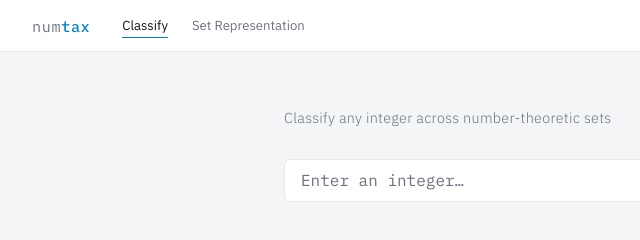
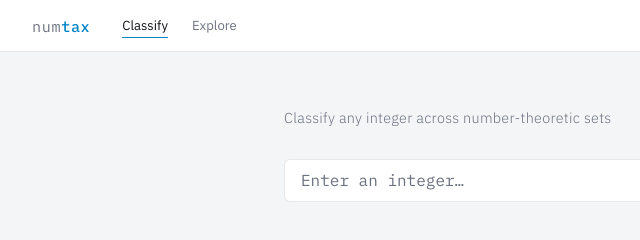
Before and after one commit to Jan-Nilsson/numtax, a website with bundled scripts: page index.html in a window 1280 px wide. Shown: the full height of the page, 0-640 px from the left. Built offline with nearby package versions, Linux system fonts and the light colour scheme.

Commit message:
cambiar Set representation a explore (una línea)

```diff
--- a/index.html
+++ b/index.html
@@ -15,7 +15,7 @@
     <a href="index.html" class="nav-logo">num<strong>tax</strong></a>
     <div class="nav-links">
       <a href="index.html" class="nav-link nav-link--active">Classify</a>
-      <a href="views.html" class="nav-link">Set Representation</a>
+      <a href="views.html" class="nav-link">Explore</a>
     </div>
     <button id="theme-toggle" class="theme-btn" aria-label="Toggle theme">
       <svg class="icon-sun" xmlns="http://www.w3.org/2000/svg" viewBox="0 0 24 24" fill="none" stroke="currentColor" stroke-width="2"><circle cx="12" cy="12" r="5"/><line x1="12" y1="1" x2="12" y2="3"/><line x1="12" y1="21" x2="12" y2="23"/><line x1="4.22" y1="4.22" x2="5.64" y2="5.64"/><line x1="18.36" y1="18.36" x2="19.78" y2="19.78"/><line x1="1" y1="12" x2="3" y2="12"/><line x1="21" y1="12" x2="23" y2="12"/><line x1="4.22" y1="19.78" x2="5.64" y2="18.36"/><line x1="18.36" y1="5.64" x2="19.78" y2="4.22"/></svg>
```
